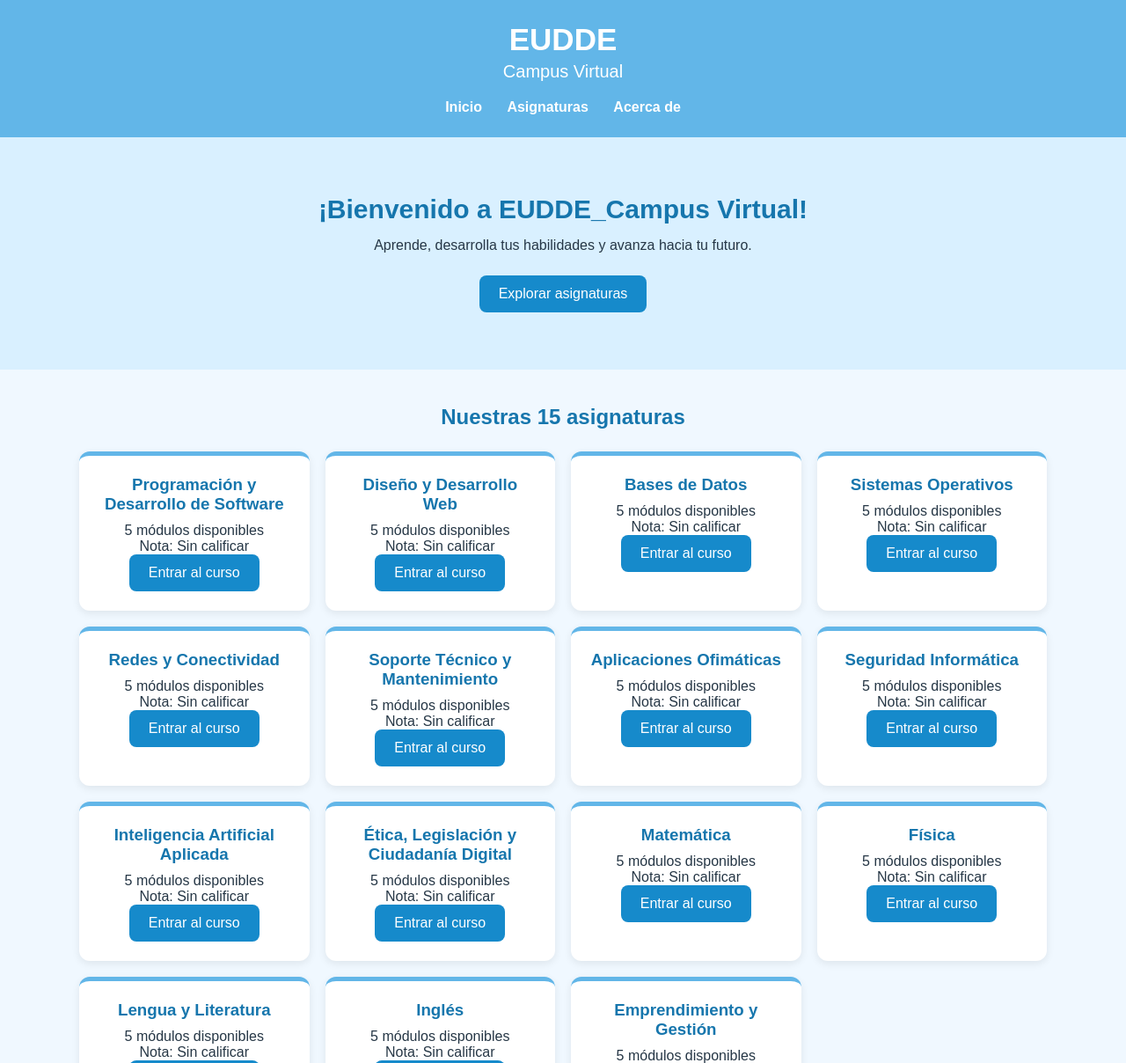
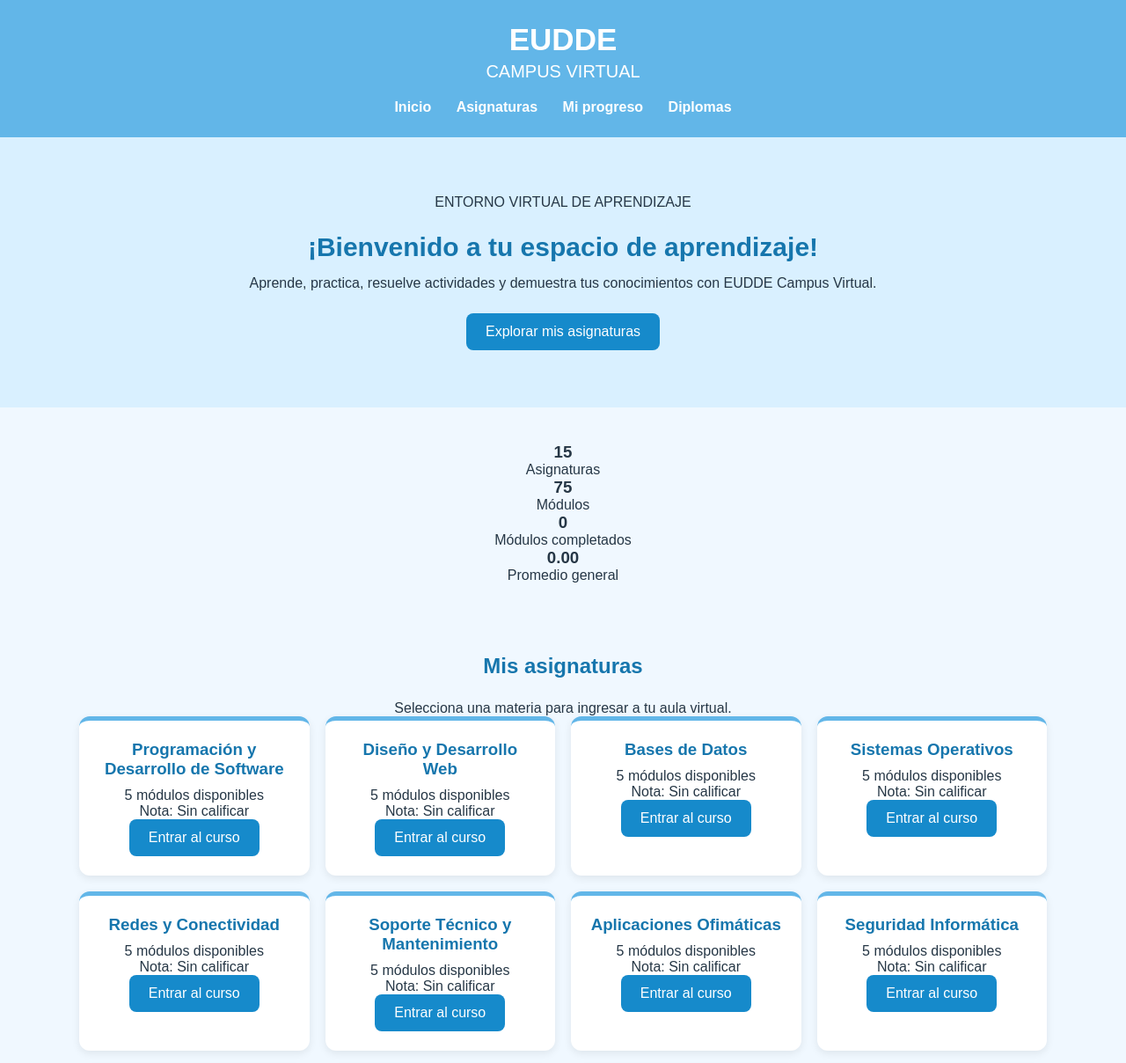
Before and after one commit to asophiaganchozo-lab/EUDDE-Campus-Virtual-2., a plain HTML site: page index.html in a window 1280 px wide. Shown: the top 1208 px of the page at 88% size. Drawn offline with Linux system fonts and the light colour scheme.

Commit message:
Redesign EUDDE campus

```diff
--- a/index.html
+++ b/index.html
@@ -1,48 +1,114 @@
+
 <!DOCTYPE html>
 <html lang="es">
 <head>
     <meta charset="UTF-8">
     <meta name="viewport" content="width=device-width, initial-scale=1.0">
-    <title>EUDDE_Campus Virtual</title>
+    <title>EUDDE | Campus Virtual</title>
     <link rel="stylesheet" href="style.css">
 </head>
+
 <body>
 
-<header>
+<header class="encabezado">
+    <div class="logo">
         <h1>EUDDE</h1>
-    <p>Campus Virtual</p>
+        <p>CAMPUS VIRTUAL</p>
+    </div>
+
     <nav>
         <a href="#inicio">Inicio</a>
         <a href="#asignaturas">Asignaturas</a>
-        <a href="#nosotros">Acerca de</a>
+        <a href="#progreso">Mi progreso</a>
+        <a href="#diplomas">Diplomas</a>
     </nav>
 </header>
 
+<main>
+
     <section id="inicio" class="bienvenida">
-    <h2>¡Bienvenido a EUDDE_Campus Virtual!</h2>
-    <p>Aprende, desarrolla tus habilidades y avanza hacia tu futuro.</p>
-    <button onclick="mostrarAsignaturas()">Explorar asignaturas</button>
+        <div>
+            <p class="etiqueta">ENTORNO VIRTUAL DE APRENDIZAJE</p>
+            <h2>¡Bienvenido a tu espacio de aprendizaje!</h2>
+            <p>
+                Aprende, practica, resuelve actividades y demuestra
+                tus conocimientos con EUDDE Campus Virtual.
+            </p>
+            <button onclick="irAAsignaturas()">
+                Explorar mis asignaturas
+            </button>
+        </div>
     </section>
 
-<section id="asignaturas">
-    <h2>Nuestras 15 asignaturas</h2>
-    <div id="listaAsignaturas"></div>
+    <section class="resumen">
+        <div class="dato">
+            <h3 id="totalAsignaturas">15</h3>
+            <p>Asignaturas</p>
+        </div>
+
+        <div class="dato">
+            <h3 id="totalModulos">75</h3>
+            <p>Módulos</p>
+        </div>
+
+        <div class="dato">
+            <h3 id="modulosCompletados">0</h3>
+            <p>Módulos completados</p>
+        </div>
+
+        <div class="dato">
+            <h3 id="promedioGeneral">0.00</h3>
+            <p>Promedio general</p>
+        </div>
     </section>
 
-<section id="nosotros">
-    <h2>Sobre nuestra plataforma</h2>
-    <p>
-        EUDDE_Campus Virtual es un entorno virtual de aprendizaje
-        diseñado para facilitar la educación mediante módulos,
-        videos, actividades y evaluaciones.
+    <section id="asignaturas" class="seccion">
+        <h2>Mis asignaturas</h2>
+        <p class="descripcion">
+            Selecciona una materia para ingresar a tu aula virtual.
         </p>
+
+        <div id="listaAsignaturas" class="lista-asignaturas"></div>
     </section>
 
+    <section id="aula" class="seccion aula">
+        <div id="contenidoAula">
+            <h2>Mi aula virtual</h2>
+            <p>
+                Selecciona una asignatura para comenzar tus clases,
+                actividades y evaluaciones.
+            </p>
+        </div>
+    </section>
+
+    <section id="progreso" class="seccion">
+        <h2>Mi progreso académico</h2>
+        <p class="descripcion">
+            Consulta tus calificaciones y el avance de tus materias.
+        </p>
+
+        <div id="tablaNotas"></div>
+    </section>
+
+    <section id="diplomas" class="seccion">
+        <h2>Mis diplomas</h2>
+        <p class="descripcion">
+            Aquí podrás consultar y descargar tus diplomas
+            cuando cumplas los requisitos de finalización.
+        </p>
+
+        <div id="listaDiplomas"></div>
+    </section>
+
+</main>
+
 <footer>
-    <p>© 2026 EUDDE_Campus Virtual</p>
-    <p>Entorno Virtual de Aprendizaje</p>
+    <h3>EUDDE CAMPUS VIRTUAL</h3>
+    <p>Aprender, practicar y alcanzar nuevas metas.</p>
+    <p>© 2026 EUDDE. Entorno Virtual de Aprendizaje.</p>
 </footer>
 
 <script src="app.js"></script>
+
 </body>
 </html>
```
Lines whose indentation alone changed are shown as unchanged.
